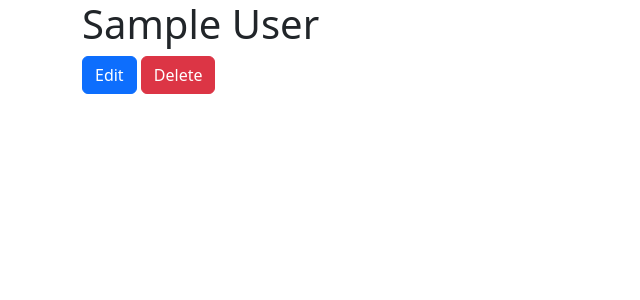
After one commit to chalonlubin/Bogly, a Flask app: template templates/user-detail.html in a window 1280 px wide. The commit adds this page. Shown: the top 300 px of the page, without its empty margins (0-640 px from the left). Run offline with Flask 2, Linux system fonts and the light colour scheme; the template is opened without the code that fills it: values that come from a table or form of the project are taken from there, others are empty; tables that the repository leaves empty hold one stand-in row (values such as "Sample post").

Commit message:
next swap

```diff
--- a/app.py
+++ b/app.py
@@ -19,14 +19,48 @@ db.create_all()
 def home():
     """ Displays the Users on the homepage """
 
-    # just a quick way to make sure our view worked
-    # test_user = User(first_name='Kadeem', last_name='Best')
-    # db.session.add(test_user)
-    # db.session.commit()
-
     return render_template("users.html", users=User.query.all())
 
 @app.get("/add-user")
 def add_user():
     """ Add user page """
     return render_template("add-user.html")
+
+
+@app.post("/add-new-user")
+def add_new_user():
+    """ Add new user and route to homepage """
+
+    first_name = request.form["firstName"]
+    last_name = request.form["lastName"]
+    img_url = request.form["image"]
+
+    #TODO: make sure all these fields exist b4 image url
+
+    new_user = User(
+            first_name=first_name,
+            last_name=last_name
+        )
+    if img_url:
+        new_user.image_url=img_url
+
+    db.session.add(new_user)
+    db.session.commit()
+
+    return redirect("/")
+
+
+
+
+
+    # if img_url:
+    #     new_user = User(
+    #         first_name=first_name,
+    #         last_name=last_name,
+    #         image_url=img_url
+    #     )
+    # else:
+    #     new_user = User(
+    #         first_name=first_name,
+    #         last_name=last_name
+    #     )
--- a/templates/add-user.html
+++ b/templates/add-user.html
@@ -7,16 +7,16 @@
 
 <h1>Create a user</h1>
 
-<form>
+<form action="/add-new-user" method="POST">
 
   <div class="mb-3">
     <label for="firstName" class="form-label">First Name</label>
-    <input id="firstName" name="firstName" type="text" class="form-control" placeholder="Enter a first name">
+    <input id="firstName" name="firstName" type="text" class="form-control" placeholder="Enter a first name" required>
   </div>
 
   <div class="mb-3">
     <label for="lastName" class="form-label">Last Name</label>
-    <input id="lastName" name="lastName" type="text" class="form-control" placeholder="Enter a last name">
+    <input id="lastName" name="lastName" type="text" class="form-control" placeholder="Enter a last name" required>
   </div>
 
   <div class="mb-3">
--- /dev/null
+++ b/templates/user-detail.html
@@ -0,0 +1,11 @@
+{% extends "base.html" %}
+
+{% block title %} User Detail {% endblock title %}
+
+{% block content %}
+
+<h1> {{ user.first_name }} {{ user.last_name }}</h1>
+<a class="btn btn-primary" href="/edit-user/{{user.id}}">Edit</a>
+<a class="btn btn-danger" href="/delete/{{user.id}}">Delete</a>
+
+{% endblock content %}
```
Also changed, not shown: blogly.sql (+15 -12 lines).
